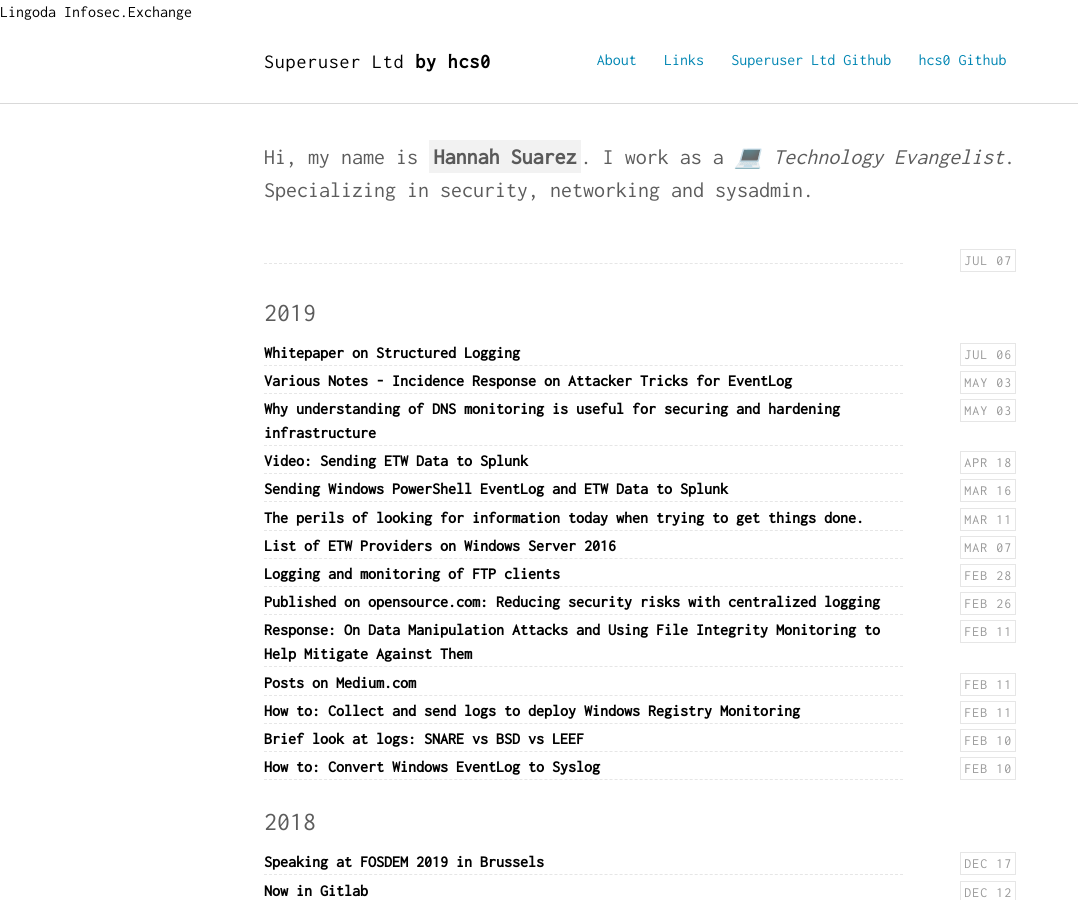
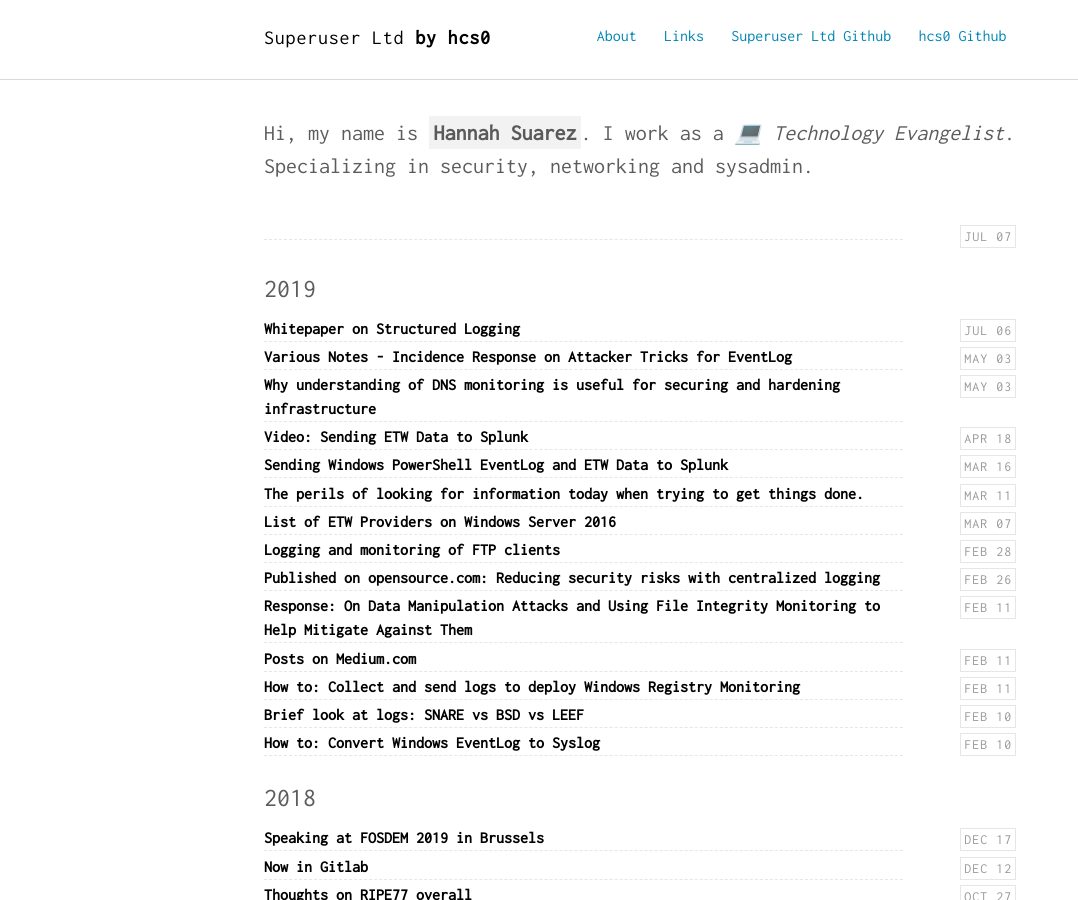
Before and after one commit to hcs0/hannahsuarez.github.io, a Jekyll site: the page built from index.html, in a window 1280 px wide and 900 px high. Shown: the whole window, without its empty margins (0-1078 px from the left). Built offline with Jekyll 4.4.1, drawn with Linux system fonts in a browser that asks for light colours; nearby versions of some CDN libraries.

Commit message:
Revert "Add linkrel"
This reverts commit 9a98d3e8838c09887abecf589fb7a2c0f5f0aae2.

```diff
--- a/_layouts/default.html
+++ b/_layouts/default.html
@@ -5,8 +5,6 @@ layout: compress
 <html>
   {% include head.html %}
   <body>
-    <a rel="me" href="https://lingodies.com/@de_hannah1">Lingoda</a>
-    <a rel="me" href="https://infosec.exchange/@superruserr">Infosec.Exchange</a>
     <main class="wrapper">
       {% include header.html %}
       {{ content }}
```
